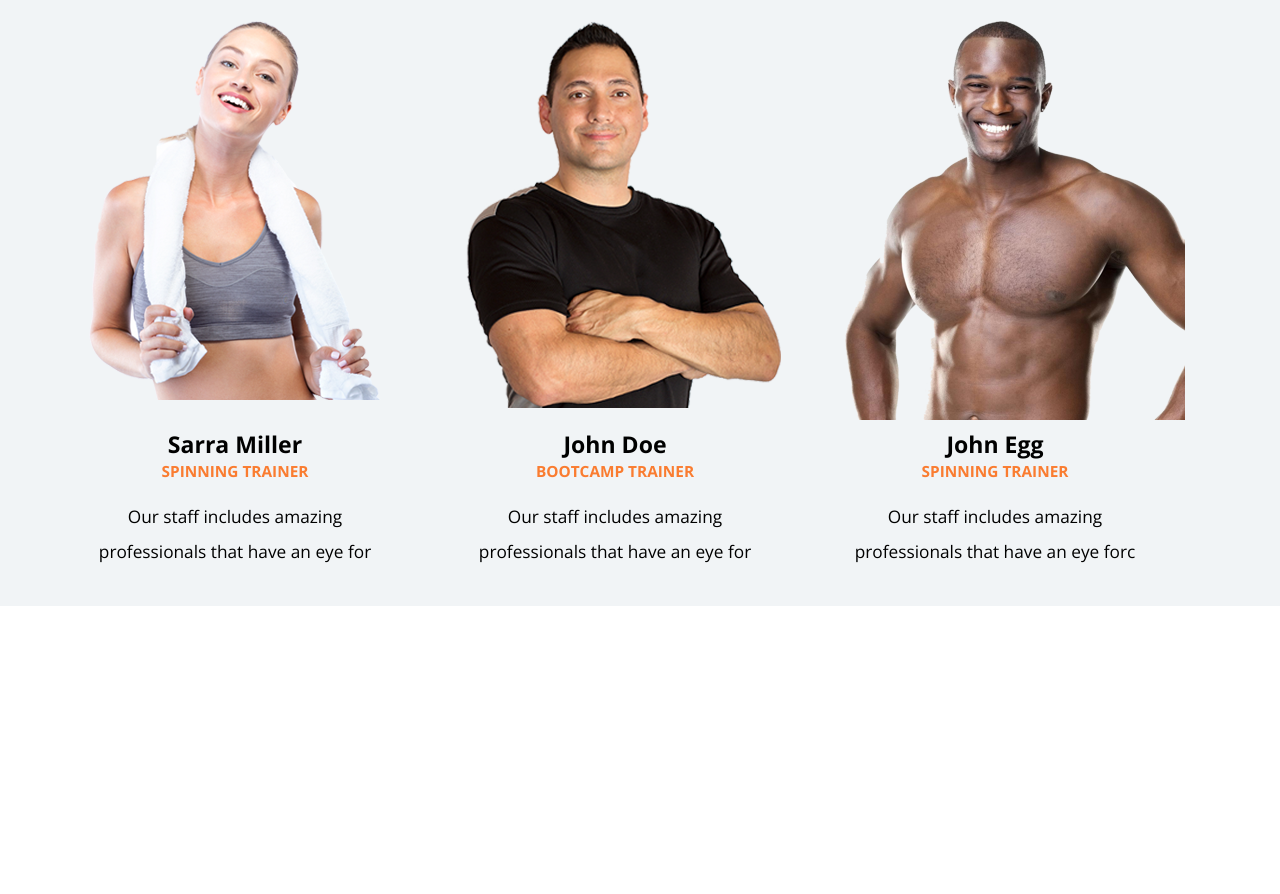
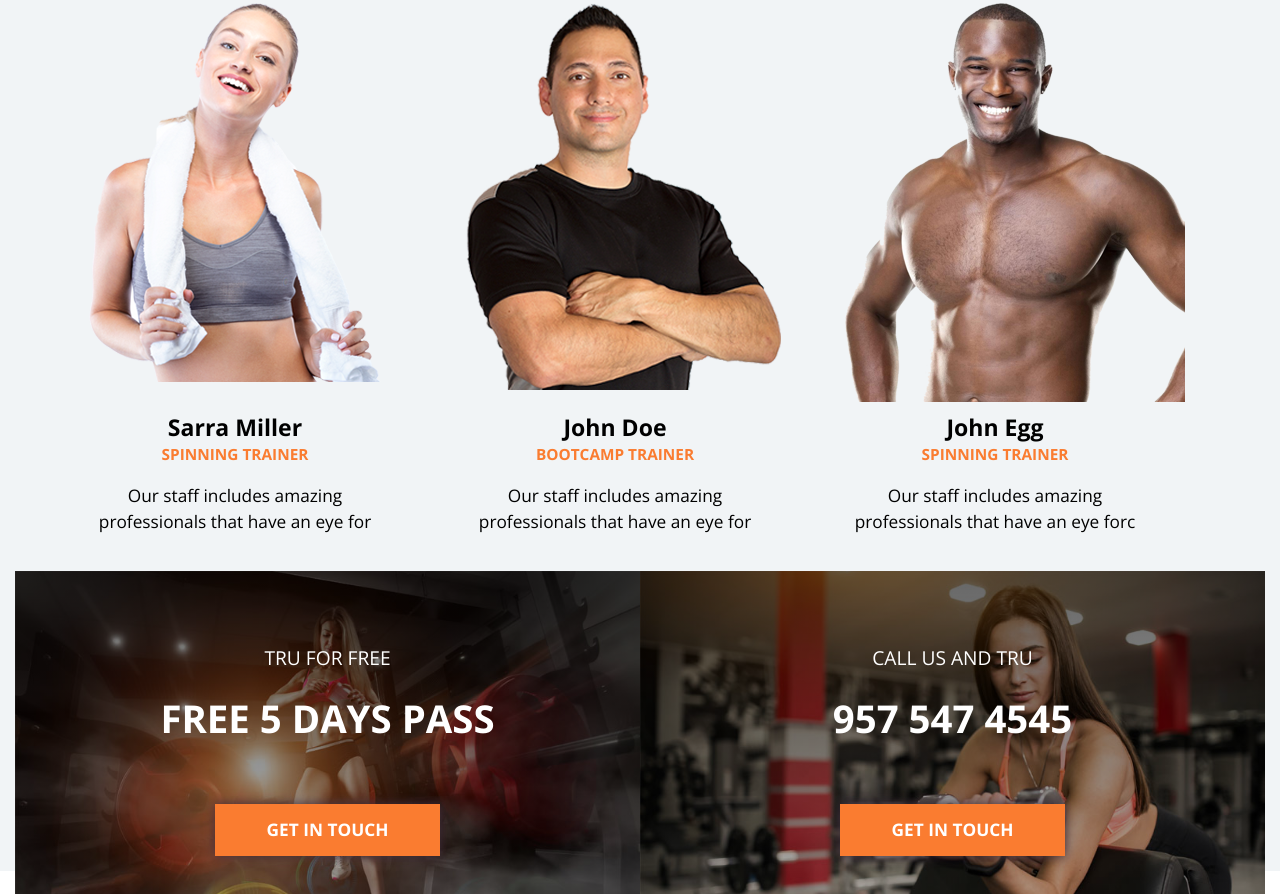
Before and after one commit to Doorpie/Practice--Fitnes, a website: page src/index.html in a window 1280 px wide. Shown: the part 3504-4398 px from the top of the page. Before the commit the page ends 4110 px from the top, so only its background shows below. Drawn offline with nearby package versions, Linux system fonts and the light colour scheme.

Commit message:
Added section media

```diff
--- a/src/index.html
+++ b/src/index.html
@@ -234,7 +234,7 @@
                                 <div class="col">
                                     <div class="team-main__item">
                                         <div class="team-main__wrap-img">
-                                            <img src="./img/main-team/Sarra-img.png" alt="Sarra Miller"
+                                            <img src="./img/main_team/Sarra-img.png" alt="Sarra Miller"
                                                 class="team-main__img">
                                         </div>
                                         <div class="team-main__wrap-info">
@@ -248,28 +248,28 @@
                                 <div class="col">
                                     <div class="team-main__item">
                                         <div class="team-main__wrap-img">
-                                            <img src="./img/main-team/John-D-img.png" alt="John Doe"
+                                            <img src="./img/main_team/John-D-img.png" alt="John Doe"
                                                 class="team-main__img">
                                         </div>
                                         <div class="team-main__wrap-info">
                                             <h3 class="team-main__title">John Doe</h3>
                                             <h4 class="team-main__subtitle">bootcamp trainer</h4>
                                             <p class="team-main__text">Our staff includes amazing professionals that
-                                                    have an eye for</p>
+                                                have an eye for</p>
                                         </div>
                                     </div>
                                 </div>
                                 <div class="col">
                                     <div class="team-main__item">
                                         <div class="team-main__wrap-img">
-                                            <img src="./img/main-team/John-E-img.png" alt="John Egg"
+                                            <img src="./img/main_team/John-E-img.png" alt="John Egg"
                                                 class="team-main__img">
                                         </div>
                                         <div class="team-main__wrap-info">
                                             <h3 class="team-main__title">John Egg</h3>
                                             <h4 class="team-main__subtitle">spinning trainer</h4>
                                             <p class="team-main__text">Our staff includes amazing professionals that
-                                                    have an eye forc</p>
+                                                have an eye forc</p>
                                         </div>
                                     </div>
                                 </div>
@@ -280,6 +280,34 @@
                 </div>
                 <!-- /.row -->
         </section>
+        <!-- team main__team -->
+        <section class="media main__media">
+            <div class="container-fluid">
+                <div class="row">
+                    <div class="col">
+                        <div class="media__wrap">
+                            <div class="media__wrap-freday">
+                                <h3 class="media__subtitle">tru for free</h3>
+                                <h2 class="media__title">free 5 days pass</h2>
+                                <buttom class="btn media__btn">Get in touch</buttom>
+                            </div>
+                            <div class="media__wrap-call">
+                                <h3 class="media__subtitle">call us and tru</h3>
+                                <h2 class="media__title">
+                                    <a href="tel:9575474545" class="media__title-link">957 547 4545</a>
+                                </h2>
+                                <buttom class="btn media__btn">Get in touch</buttom>
+                            </div>
+                        </div>
+                        <!-- /.media__wrap -->
+                    </div>
+                    <!-- /.col -->
+                </div>
+                <!-- /.row -->
+            </div>
+            <!-- /.container -->
+        </section>
+        <!-- /.media main__media -->
     </main>
     <!-- /.main -->
 
--- /dev/null
+++ b/src/sass/blocks/_media.sass
@@ -0,0 +1,41 @@
+.media
+    &__wrap
+        height: 300px
+        display: flex
+        flex-flow: row wrap
+        justify-content: space-between
+        // align-items: center
+
+    &__wrap-freday
+        width: 50%
+        background: linear-gradient( rgba(0, 0, 0, 0.6), rgba(0, 0, 0, 0.3) ), url(../img/main_media/media-bg1.jpg) no-repeat
+        background-size: 100% auto
+        // margin-left: -15px
+        padding: 2em
+        text-align: center
+
+    &__wrap-call
+        width: 50%
+        background: linear-gradient( rgba(0, 0, 0, 0.6), rgba(0, 0, 0, 0.3) ), url(../img/main_media/media-bg2.jpg) no-repeat
+        background-size: 100% auto
+        // margin-right: -15px
+        padding: 2em
+        text-align: center
+
+    &__title, &__subtitle
+        text-transform: uppercase
+        font: bold 2rem/1em 'Open Sans'
+        color: #fff
+
+    &__subtitle
+        font-size: 1rem
+        font-weight: 400
+        margin: 2em 0 .5em 0
+
+    &__title-link
+        text-decoration: none
+        color: #fff
+
+    &__btn
+        margin-top: 2em
+        display: inline-block
--- a/src/sass/blocks/_programm.sass
+++ b/src/sass/blocks/_programm.sass
@@ -29,7 +29,7 @@
         font: bold 1.2rem/1em 'Open Sans'
 
     &__text
-        font: 400 .9rem/2em 'Open Sans'
+        font: 400 .9rem/1.5em 'Open Sans'
 
     &__btn
         margin: 2em auto
--- a/src/sass/blocks/_team.sass
+++ b/src/sass/blocks/_team.sass
@@ -39,4 +39,4 @@
         margin-top: -15px
 
     &__text
-        font: 400 .9rem/2em 'Open Sans'
+        font: 400 .9rem/1.5em 'Open Sans'
--- a/src/sass/style.sass
+++ b/src/sass/style.sass
@@ -17,3 +17,5 @@
 @import 'blocks/trainer'
 
 @import 'blocks/team'
+
+@import 'blocks/media'
```
Also changed, not shown: src/css/style.css, src/img/main_media/media-bg1.jpg (added), src/img/main_media/media-bg2.jpg (added), src/img/main_team/John-D-img.png (renamed from src/img/main-team/John-D-img.png), src/img/main_team/John-E-img.png (renamed from src/img/main-team/John-E-img.png), src/img/main_team/Sarra-img.png (renamed from src/img/main-team/Sarra-img.png), 1 other file.
